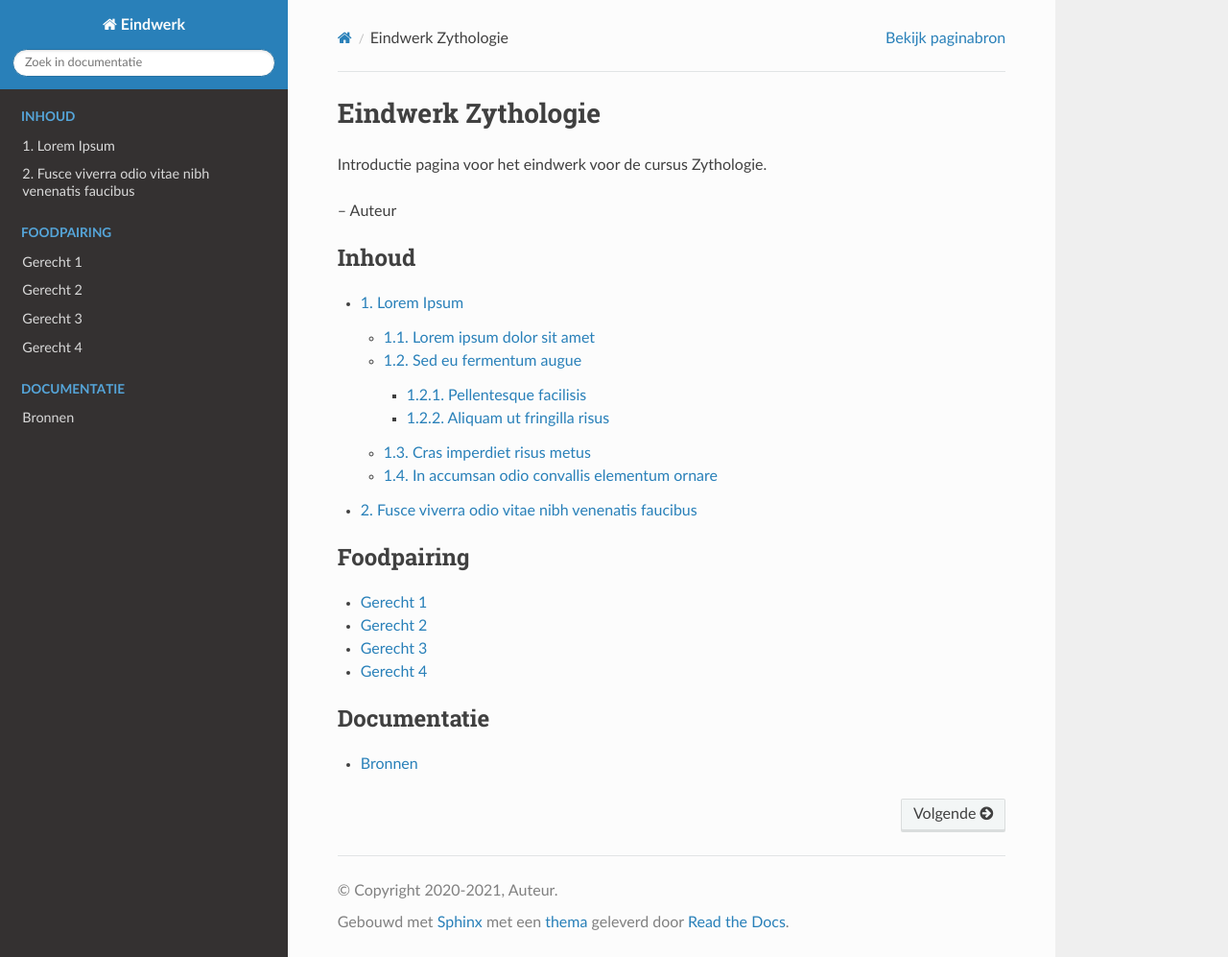
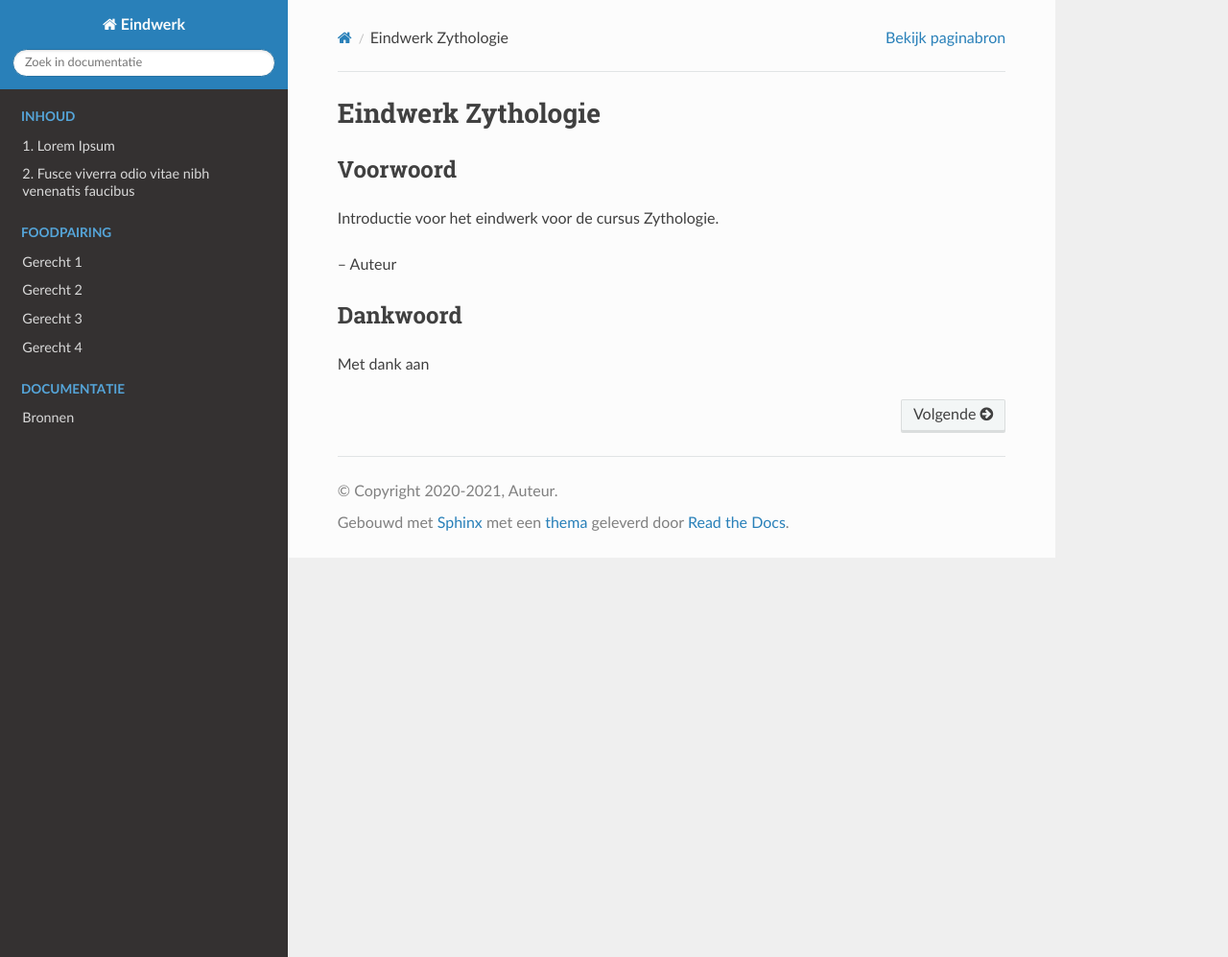
Before and after one commit to vindevoy/zythologie-eindwerk, a Sphinx documentation site: the page built from source/index.rst, in a window 1280 px wide and 997 px high. Shown: the whole window at 96% size. Built offline with Sphinx 7.4.7 and the Read the Docs theme 2.0.0, drawn with Linux system fonts in a browser that asks for light colours.

Commit message:
Voorwoord en dankwoord op de homepage, geen TOC op homepage

```diff
--- a/source/index.rst
+++ b/source/index.rst
@@ -8,15 +8,27 @@
 Eindwerk Zythologie
 ===================
 
-Introductie pagina voor het eindwerk voor de cursus Zythologie.
+Voorwoord
+=========
+
+Introductie voor het eindwerk voor de cursus Zythologie.
 
 
 -- Auteur
 
 
+Dankwoord
+=========
+
+Met dank aan
+
+
+
+
 .. toctree::
   :caption: Inhoud
   :numbered:
+  :hidden:
 
   inhoud/inhoud_1.rst
   inhoud/inhoud_2.rst
@@ -24,6 +36,7 @@ Introductie pagina voor het eindwerk voor de cursus Zythologie.
 
 .. toctree::
   :caption: Foodpairing
+  :hidden:
 
   foodpairing/gerecht_1.rst
   foodpairing/gerecht_2.rst
@@ -33,5 +46,6 @@ Introductie pagina voor het eindwerk voor de cursus Zythologie.
 
 .. toctree::
   :caption: Documentatie
+  :hidden:
 
   documentatie/index.rst
```
